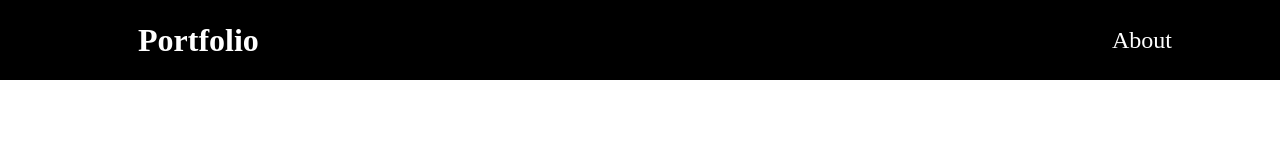
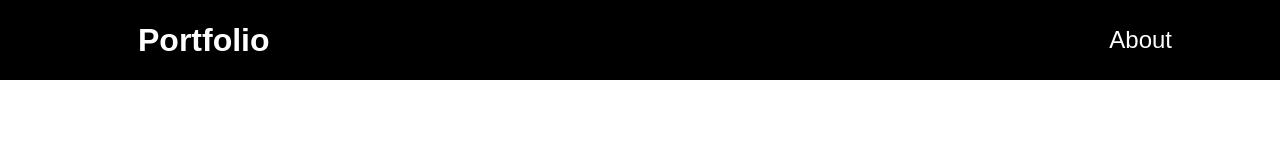
Before and after one commit to NBK-01/React-Portfolio, a React (Create React App) app in the folder react-portfolio/: page / in a window 1280 px wide. Shown: the top 160 px of the page. Built offline with nearby package versions, Linux system fonts and the light colour scheme.

Commit message:
Added font-family

```diff
--- a/react-portfolio/src/App.css
+++ b/react-portfolio/src/App.css
@@ -17,4 +17,5 @@
   box-sizing: border-box;
   margin: 0;
   padding: 0;
+  font-family:'Kanit', sans-serif;;
 }
```
